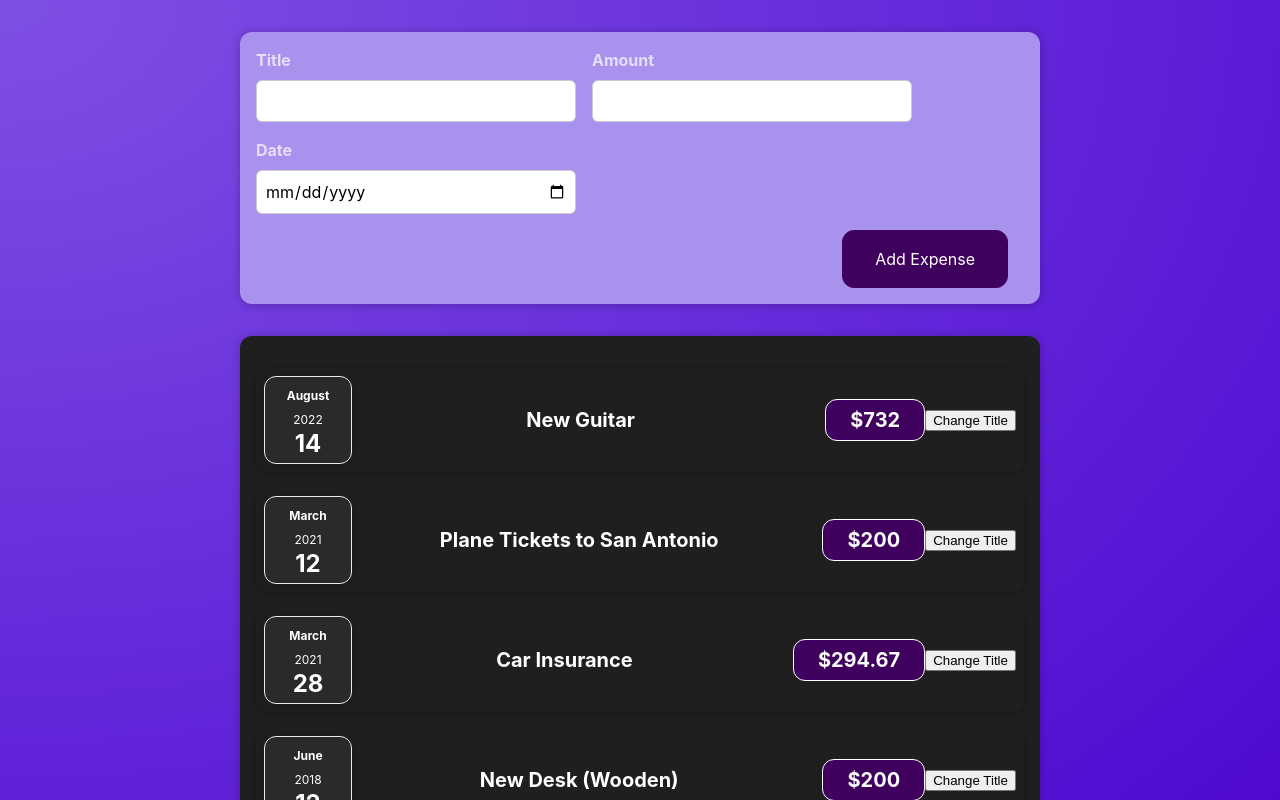
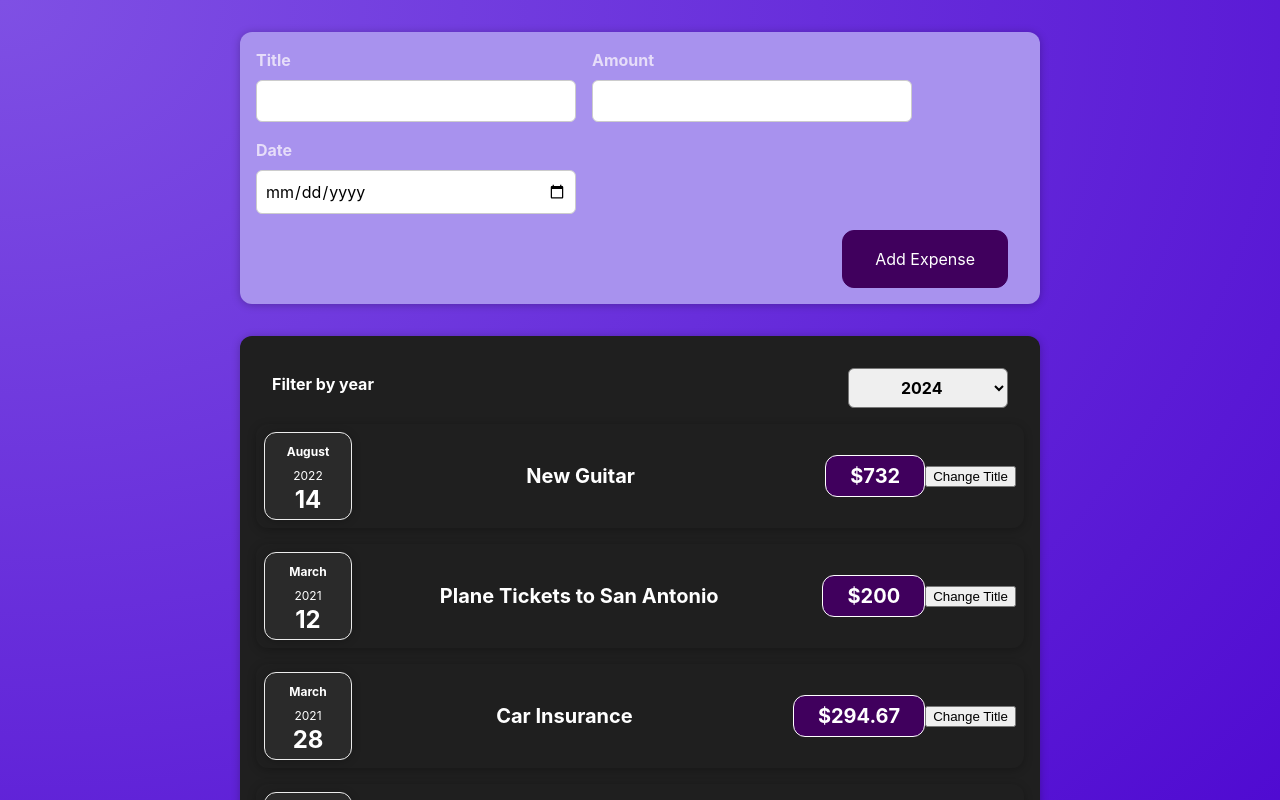
Before and after one commit to mhgarry/check_expenses, a React (Vite) app in the folder client/: page / in a window 1280 px wide. Shown: the top 800 px of the page. Built offline with nearby package versions, Linux system fonts and the light colour scheme.

Commit message:
set up filter

```diff
--- a/client/src/components/Expenses/ExpenseDisplay.jsx
+++ b/client/src/components/Expenses/ExpenseDisplay.jsx
@@ -1,13 +1,18 @@
 import Card from "../Card/Card";
 import "./ExpenseDisplay.css";
 import ExpenseItem from "./ExpenseItem";
+import ExpenseFilter from "./ExpenseFilter";
+
 const ExpenseDisplay = (props) => {
 	return (
-		<Card className='expenses'>
-			{props.expense.map((expense) => (
-				<ExpenseItem key={expense.id} expense={expense} />
-			))}
-		</Card>
+		<div>
+			<Card className='expenses'>
+				<ExpenseFilter />
+				{props.expense.map((expense) => (
+					<ExpenseItem key={expense.id} expense={expense} />
+				))}
+			</Card>
+		</div>
 	);
 };
 
--- /dev/null
+++ b/client/src/components/Expenses/ExpenseFilter.css
@@ -0,0 +1,24 @@
+.expenses-filter {
+    color: white;
+    padding: 0 1rem;
+}
+
+.expenses-filter__control {
+    display: flex;
+    width: 100%;
+    align-items: center;
+    justify-content: space-between;
+    margin: 1rem 0;
+}
+
+.expenses-filter label {
+    font-weight: bold;
+    margin-bottom: 0.5rem;
+}
+
+.expenses-filter select {
+    font: inherit;
+    padding: 0.5rem 3rem;
+    font-weight: bold;
+    border-radius: 6px;
+}
--- /dev/null
+++ b/client/src/components/Expenses/ExpenseFilter.jsx
@@ -0,0 +1,26 @@
+import './ExpenseFilter.css';
+
+const ExpenseFilter = (props) => {
+    const dropdownChangeHandler = (event) => {
+        console.log(event.target.value);
+    }
+
+    return (
+        <div className='expenses-filter'>
+            <div className='expenses-filter__control'>
+                <label>Filter by year</label>
+                <select onChange={dropdownChangeHandler}>
+                    <option value='2024'>2024</option>
+                    <option value='2023'>2023</option>
+                    <option value='2022'>2022</option>
+                    <option value='2021'>2021</option>
+                    <option value='2020'>2020</option>
+                    <option value='2019'>2019</option>
+                    <option value='2018'>2018</option>
+                </select>
+            </div>
+        </div>
+    );
+};
+
+export default ExpenseFilter;
```
